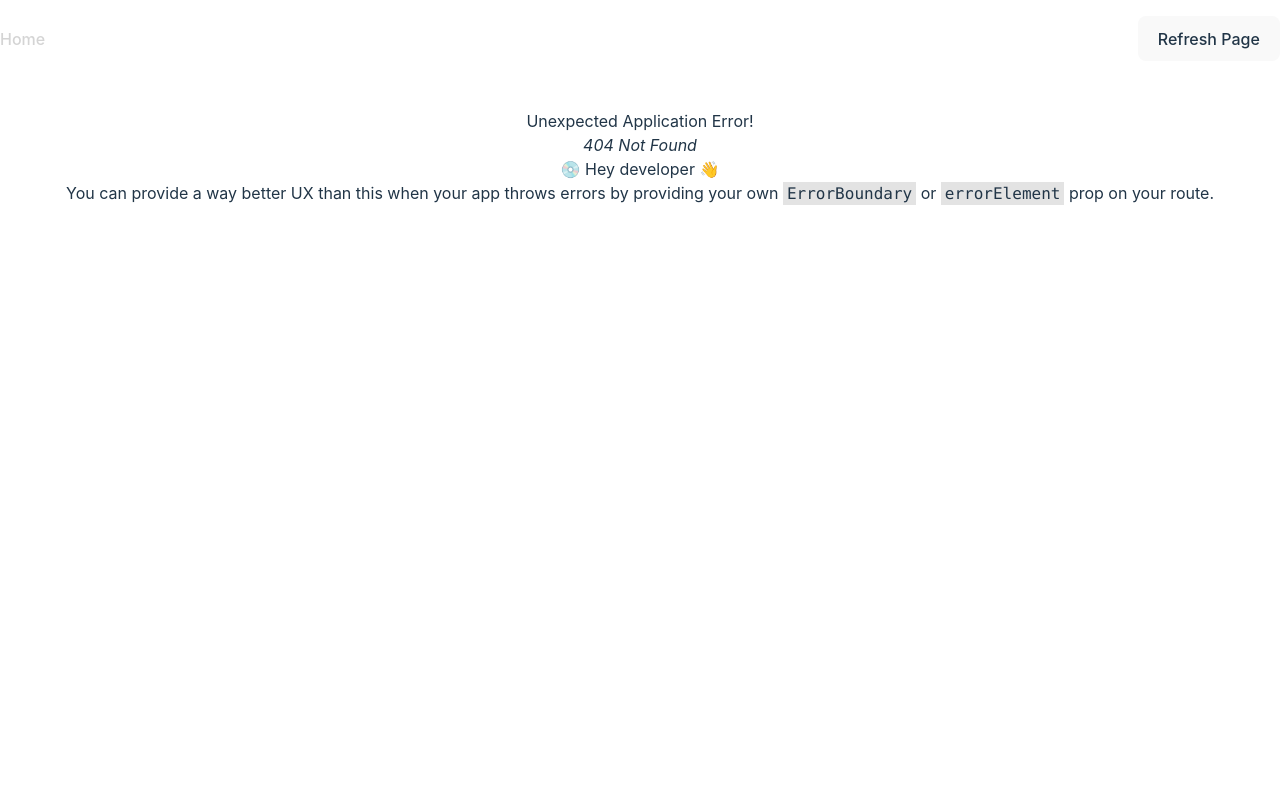
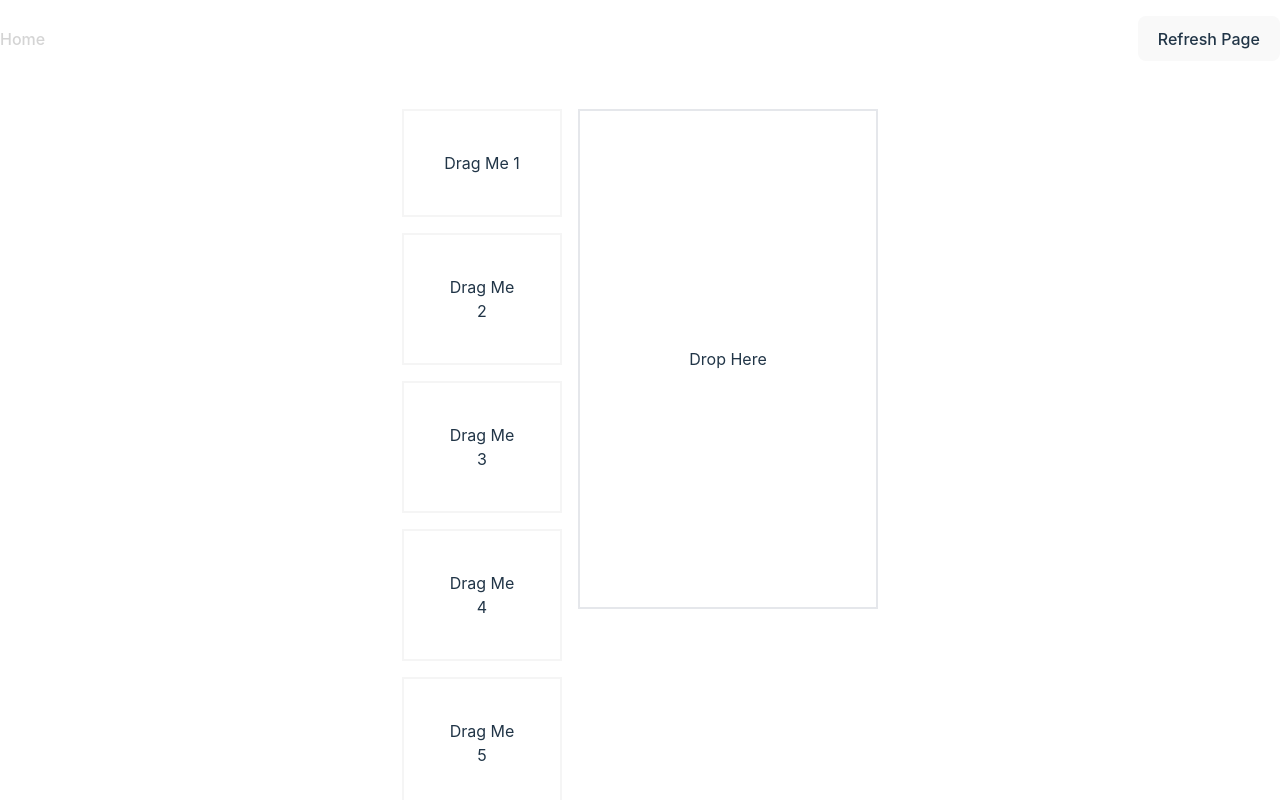
Before and after one commit to derrekdev/react-dnd-kit, a React (Vite) app: page /dragoverlay in a window 1280 px wide. Before the commit this address had no page. Shown: the top 800 px of the page. Built offline with nearby package versions, Linux system fonts and the light colour scheme.

Commit message:
added drag overlay page

```diff
--- a/package.json
+++ b/package.json
@@ -11,12 +11,14 @@
   },
   "dependencies": {
     "@dnd-kit/core": "^6.1.0",
+    "@dnd-kit/modifiers": "^7.0.0",
+    "@dnd-kit/sortable": "^8.0.0",
     "localforage": "^1.10.0",
     "match-sorter": "^6.3.1",
     "react": "^18.2.0",
     "react-dom": "^18.2.0",
     "react-router-dom": "^6.19.0",
-    "sort-by": "^1.2.0"
+    "sort-by": "^0.0.2"
   },
   "devDependencies": {
     "@types/react": "^18.0.37",
--- a/src/App.jsx
+++ b/src/App.jsx
@@ -17,6 +17,10 @@ function App() {
     {
       name: "Drop to correct panel",
       linkSrc: "/droponcorrect",
+    },
+    {
+      name: "Drag Overlay",
+      linkSrc: "/dragoverlay",
     },
   ];
 
--- a/src/components/Basic/BasicDraggable.jsx
+++ /dev/null
@@ -1,25 +0,0 @@
-import { useDraggable } from "@dnd-kit/core";
-import React from "react";
-
-export default function Draggable(props) {
-  const { attributes, listeners, setNodeRef, transform } = useDraggable({
-    id: "draggable",
-  });
-  const style = transform
-    ? {
-        transform: `translate3d(${transform.x}px, ${transform.y}px, 0)`,
-      }
-    : undefined;
-
-  return (
-    <div
-      ref={setNodeRef}
-      style={style}
-      {...listeners}
-      {...attributes}
-      className={`text-4xl px-8 py-2  bg-red-400 h-40 flex justify-center items-center`}
-    >
-      {props.children}
-    </div>
-  );
-}
--- a/src/components/Basic/BasicDroppable.jsx
+++ /dev/null
@@ -1,25 +0,0 @@
-import { useDroppable } from "@dnd-kit/core";
-import React from "react";
-
-export default function Droppable(props) {
-  const { isOver, setNodeRef } = useDroppable({
-    id: "droppable",
-  });
-  // const style = {
-  //   color: isOver ? "green" : undefined,
-  // };
-
-  return (
-    <div
-      ref={setNodeRef}
-      // style={style}
-      className={` w-80  flex justify-center items-center border-2 border-dashed ${
-        isOver
-          ? "border-neutral-600 text-neutral-600"
-          : "border-neutral-100 text-neutral-100"
-      }`}
-    >
-      {props.children}
-    </div>
-  );
-}
--- a/src/main.jsx
+++ b/src/main.jsx
@@ -7,6 +7,7 @@ import "./index.css";
 import Basic1 from "./page/Basic1.jsx";
 import Basic2 from "./page/Basic2.jsx";
 import Basic3 from "./page/Basic3.jsx";
+import DragOverlayBasic from "./page/DragOverlayBasic.jsx";
 import DropOnCorrect from "./page/DropOnCorrect.jsx";
 
 const router = createBrowserRouter([
@@ -15,6 +16,7 @@ const router = createBrowserRouter([
   { path: "/basic2", element: <Basic2 /> },
   { path: "/basic3", element: <Basic3 /> },
   { path: "/droponcorrect", element: <DropOnCorrect /> },
+  { path: "/dragoverlay", element: <DragOverlayBasic /> },
 ]);
 
 ReactDOM.createRoot(document.getElementById("root")).render(
--- /dev/null
+++ b/src/page/DragOverlayBasic.jsx
@@ -0,0 +1,110 @@
+import {
+  DndContext,
+  DragOverlay,
+  useDraggable,
+  useDroppable,
+} from "@dnd-kit/core";
+import { restrictToWindowEdges } from "@dnd-kit/modifiers";
+import React, { useState } from "react";
+
+function Draggable(props) {
+  const { attributes, listeners, setNodeRef } = useDraggable({
+    id: props.id,
+  });
+
+  return (
+    <div ref={setNodeRef} {...listeners} {...attributes}>
+      {props.children}
+    </div>
+  );
+}
+
+function Droppable(props) {
+  const { isOver, setNodeRef } = useDroppable({
+    id: props.id,
+  });
+
+  return (
+    <div
+      ref={setNodeRef}
+      className={` h-[500px] w-[300px] flex justify-center items-center border-2 `}
+    >
+      {props.children}
+    </div>
+  );
+}
+
+export default function DragOverlayBasic() {
+  const [items] = useState(["1", "2", "3", "4", "5"]);
+  const [activeId, setActiveId] = useState(null);
+  const [isDragValue, setIsDragValue] = useState("");
+  const [isDropped1, setIsDropped1] = useState(false);
+
+  return (
+    <DndContext onDragStart={handleDragStart} onDragEnd={handleDragEnd}>
+      <div className="flex flex-row gap-4">
+        <div className="flex flex-col w-[160px] gap-4">
+          {items.map((id) => (
+            <>
+              {isDragValue !== id ? (
+                <Draggable key={id} id={id}>
+                  <div
+                    value={`Item ${id}`}
+                    className="p-10 border-2 border-neutral-100 basis-full"
+                  >
+                    Drag Me {id}
+                  </div>
+                </Draggable>
+              ) : null}
+            </>
+          ))}
+        </div>
+
+        <DragOverlay
+          modifiers={[restrictToWindowEdges]}
+          dropAnimation={{
+            duration: 300,
+            easing: "cubic-bezier(0.18, 0.67, 0.6, 1.22)",
+          }}
+        >
+          {activeId ? (
+            <div
+              value={`Item ${activeId}`}
+              className="p-10 border-2 border-neutral-100 basis-full bg-neutral-600"
+            >
+              Drop Me {activeId}
+            </div>
+          ) : null}
+        </DragOverlay>
+        <Droppable id="droppable1">
+          {isDropped1 ? (
+            <Draggable id={isDragValue}>
+              <div
+                value={`Item ${isDragValue}`}
+                className="p-10 border-2 border-neutral-100 basis-full "
+              >
+                Dropped {isDragValue}
+              </div>
+            </Draggable>
+          ) : (
+            <span>Drop Here</span>
+          )}
+        </Droppable>
+      </div>
+    </DndContext>
+  );
+
+  function handleDragStart(event) {
+    setActiveId(event.active.id);
+    // setIsDragValue(0);
+  }
+
+  function handleDragEnd(event) {
+    setActiveId(null);
+    setIsDragValue(event.active.id);
+
+    if (event.over && event.over.id === "droppable1") {
+      setIsDropped1(true);
+    }
+  }
+}
```
